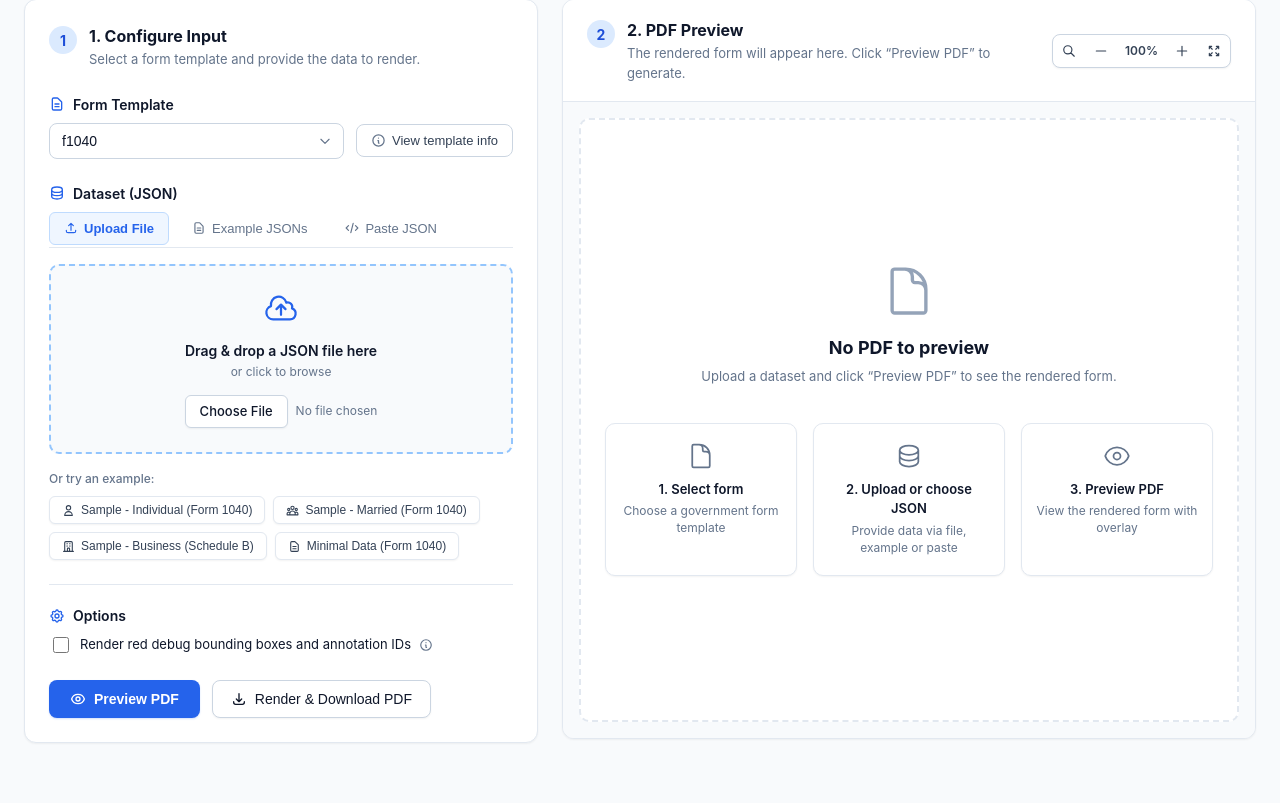
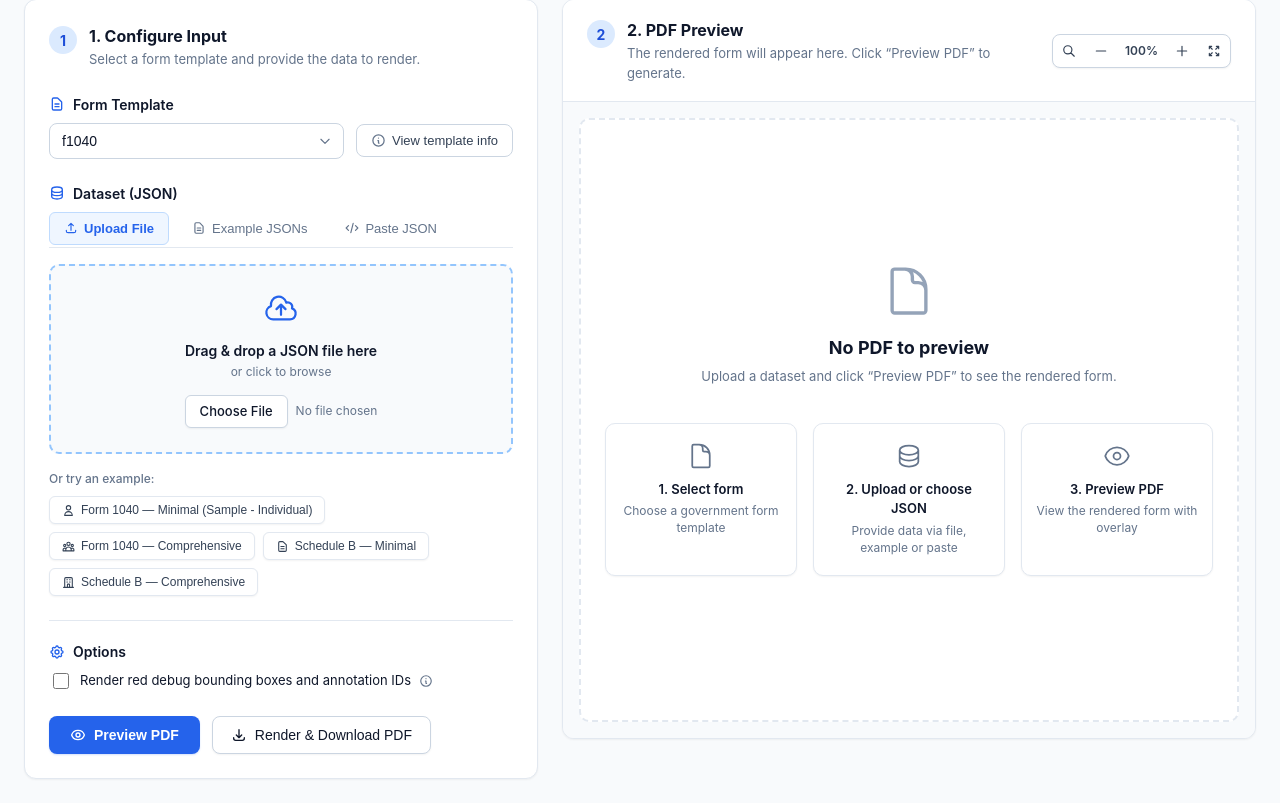
Before and after one commit to sroshan106/tax-annotation-system, a Flask app: page / in a window 1280 px wide. Shown: the part 25-828 px from the top of the page. Before the commit the page ends 768 px from the top, so only its background shows below. Run offline with Flask 3, Linux system fonts and the light colour scheme.

Commit message:
feat: update example forms and enhance test coverage for comprehensive scenarios

```diff
--- a/app/templates/index.html
+++ b/app/templates/index.html
@@ -1005,25 +1005,25 @@
                 <svg fill="none" stroke="currentColor" stroke-width="2" viewBox="0 0 24 24">
                   <path stroke-linecap="round" stroke-linejoin="round" d="M16 7a4 4 0 11-8 0 4 4 0 018 0zM12 14a7 7 0 00-7 7h14a7 7 0 00-7-7z" />
                 </svg>
-                Sample - Individual (Form 1040)
+                Form 1040 — Minimal (Sample - Individual)
               </button>
               <button type="button" class="sample-pill" data-file="joint-dependents.json">
                 <svg fill="none" stroke="currentColor" stroke-width="2" viewBox="0 0 24 24">
                   <path stroke-linecap="round" stroke-linejoin="round" d="M17 20h5v-2a3 3 0 00-5.356-1.857M17 20H7m10 0v-2c0-.656-.126-1.283-.356-1.857M7 20H2v-2a3 3 0 015.356-1.857M7 20v-2c0-.656.126-1.283.356-1.857m0 0a5.002 5.002 0 019.288 0M15 7a3 3 0 11-6 0 3 3 0 016 0zm6 3a2 2 0 11-4 0 2 2 0 014 0zM7 10a2 2 0 11-4 0 2 2 0 014 0z" />
                 </svg>
-                Sample - Married (Form 1040)
+                Form 1040 — Comprehensive
+              </button>
+              <button type="button" class="sample-pill" data-file="schedule-b-normal.json">
+                <svg fill="none" stroke="currentColor" stroke-width="2" viewBox="0 0 24 24">
+                  <path stroke-linecap="round" stroke-linejoin="round" d="M9 12h6m-6 4h6m2 5H7a2 2 0 01-2-2V5a2 2 0 012-2h5.586a1 1 0 01.707.293l5.414 5.414a1 1 0 01.293.707V19a2 2 0 01-2 2z" />
+                </svg>
+                Schedule B — Minimal
               </button>
               <button type="button" class="sample-pill" data-file="schedule-b-overflow.json">
                 <svg fill="none" stroke="currentColor" stroke-width="2" viewBox="0 0 24 24">
                   <path stroke-linecap="round" stroke-linejoin="round" d="M19 21V5a2 2 0 00-2-2H7a2 2 0 00-2 2v16m14 0h2m-2 0h-5m-9 0H3m2 0h5M9 7h1m-1 4h1m4-4h1m-1 4h1m-5 10v-5a1 1 0 011-1h2a1 1 0 011 1v5m-4 0h4" />
                 </svg>
-                Sample - Business (Schedule B)
-              </button>
-              <button type="button" class="sample-pill" data-file="schema-minimal.json">
-                <svg fill="none" stroke="currentColor" stroke-width="2" viewBox="0 0 24 24">
-                  <path stroke-linecap="round" stroke-linejoin="round" d="M9 12h6m-6 4h6m2 5H7a2 2 0 01-2-2V5a2 2 0 012-2h5.586a1 1 0 01.707.293l5.414 5.414a1 1 0 01.293.707V19a2 2 0 01-2 2z" />
-                </svg>
-                Minimal Data (Form 1040)
+                Schedule B — Comprehensive
               </button>
             </div>
           </div>
@@ -1034,31 +1034,31 @@
           <div class="example-cards-grid">
             <div class="example-card">
               <div class="example-card-info">
-                <h4>Sample - Individual (Form 1040)</h4>
-                <p>Single wage earner with W-2 income & standard deduction.</p>
+                <h4>Sample - Individual (Form 1040 — Minimal)</h4>
+                <p>Single taxpayer with W-2 wage income, withholding, and standard deduction.</p>
               </div>
               <button type="button" class="example-card-btn" data-file="simple-w2.json">Load</button>
             </div>
             <div class="example-card">
               <div class="example-card-info">
-                <h4>Sample - Married Filing Jointly (Form 1040)</h4>
-                <p>Joint return with spouse & dependent child tax credit.</p>
+                <h4>Form 1040 — Comprehensive (Joint & Dependents)</h4>
+                <p>Full joint return filling all Form 1040 lines: spouse, 4 dependents, full income breakdown, and adjustments.</p>
               </div>
               <button type="button" class="example-card-btn" data-file="joint-dependents.json">Load</button>
             </div>
             <div class="example-card">
               <div class="example-card-info">
-                <h4>Sample - Business & Schedule B (Schedule B)</h4>
-                <p>Interest and dividend income with Schedule B multi-row data.</p>
+                <h4>Schedule B — Minimal (Standard Interest)</h4>
+                <p>Standard interest return listing 3 payers without triggering table overflow.</p>
               </div>
-              <button type="button" class="example-card-btn" data-file="schedule-b-overflow.json">Load</button>
+              <button type="button" class="example-card-btn" data-file="schedule-b-normal.json">Load</button>
             </div>
             <div class="example-card">
               <div class="example-card-info">
-                <h4>Minimal Test Dataset (Form 1040)</h4>
-                <p>Smallest valid payload for swift render & coordinate smoke test.</p>
+                <h4>Schedule B — Comprehensive (Interest Overflow)</h4>
+                <p>Multi-payer return with 16 payers exceeding row capacity and triggering the attached statement note.</p>
               </div>
-              <button type="button" class="example-card-btn" data-file="schema-minimal.json">Load</button>
+              <button type="button" class="example-card-btn" data-file="schedule-b-overflow.json">Load</button>
             </div>
           </div>
         </div>
--- a/examples/joint-dependents.json
+++ b/examples/joint-dependents.json
@@ -26,9 +26,11 @@
     { "firstName": "Theodore", "lastName": "Vandermeulen-Ashworth-Okonkwo",
       "ssn": "612-08-3392", "relationship": "Son" },
     { "firstName": "Margarethe", "lastName": "Ashworth",
-      "ssn": "544-19-7725", "relationship": "Mother" }
+      "ssn": "544-19-7725", "relationship": "Mother" },
+    { "firstName": "Eleanor", "lastName": "Vandermeulen-Ashworth-Okonkwo",
+      "ssn": "612-08-3393", "relationship": "Daughter" }
   ],
-  "dependentsContinuedOnStatement": false,
+  "dependentsContinuedOnStatement": true,
   "income": {
     "wages": { "dollars": 214905, "cents": "00" },
     "totalWages": 214905,
--- a/examples/schema-minimal.json
+++ /dev/null
@@ -1,6 +0,0 @@
-{
-  "taxpayer": {
-    "firstName": "Ada",
-    "ssn": "000-00-0000"
-  }
-}
```
Also changed, not shown: problem_statement.md (+0 -3 lines), tests/test_annotation_sets.py (+37 -0 lines), tests/test_routes.py (+8 -2 lines).
